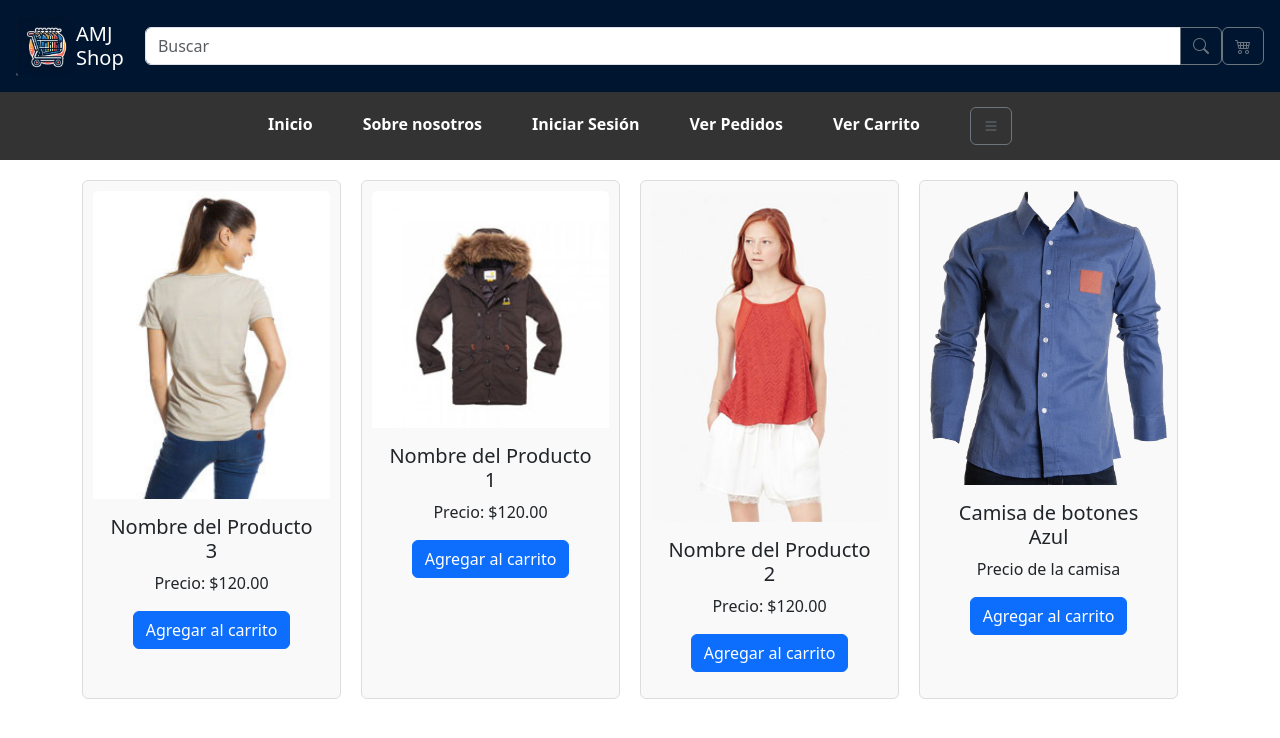
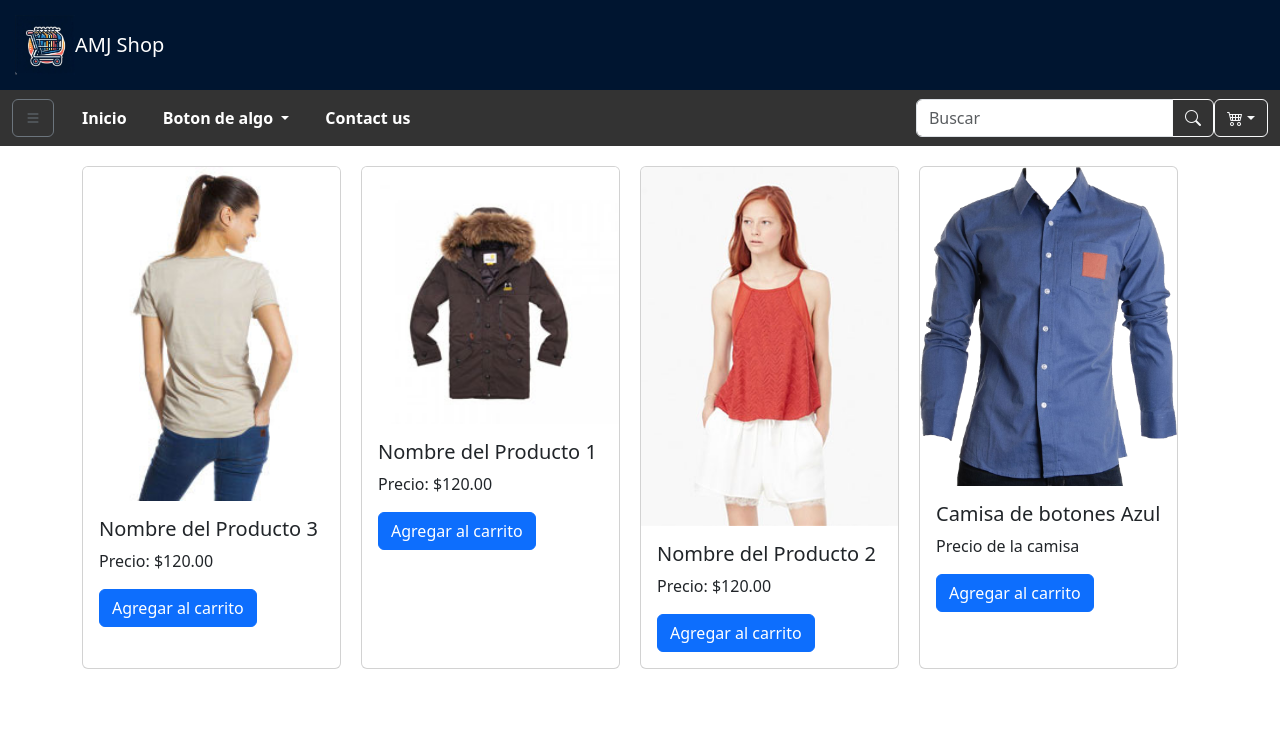
Before and after one commit to Ninthharp8/ProyectoFinal, an Angular app: page / in a window 1280 px wide. Shown: the top 738 px of the page. Built offline with nearby package versions, Linux system fonts and the light colour scheme.

Commit message:
hice tantas cosas que ya ni me acuerdo que es jajaja

```diff
--- a/src/app/Componentes/login/login.component.css
+++ b/src/app/Componentes/login/login.component.css
@@ -1,8 +1,8 @@
 
 body{
     background-image: url("../../../assets/back.jpg");
-    background-size:cover;
-    background-repeat: no-repeat;
+    background-size:auto;
+    background-repeat: repeat;
     background-position: center;
     background-attachment: fixed;
 }
--- a/src/app/Componentes/principal/principal.component.css
+++ b/src/app/Componentes/principal/principal.component.css
@@ -1,18 +1,8 @@
-header{
-  font-family:Press Start 2P, "Times New Roman";
-
-  background-color:rgb(0, 21, 48);
-  align-items:center;
-  justify-content: space-between;
-
-}
-
 
 nav {
   background-color: #333;
-    color: #fff;
-    padding: 15px 0;
-    text-align: center;
+
+
 }
 
 ul {
@@ -23,8 +13,7 @@ nav {
 
 li {
   display: inline;
-    margin-right: 50px;
-
+  margin-right: 20px;
 }
 
 a {
@@ -33,7 +22,6 @@ nav {
   font-weight: bold;
 }
 
-  /* Estilos para los productos */
 .container {
   display: flex;
   flex-wrap: nowrap;
@@ -43,23 +31,6 @@ nav {
 }
 
 .product {
-    width: calc(33.33% - 20px);
+  width: 18rem;
   margin-right: 20px;
-    background-color: #f9f9f9;
-    border: 1px solid #ddd;
-    padding: 10px;
-    text-align: center;
 }
-
-
-  img {
-
-    align-items: center;
-    align-content: center;
-  }
-
-  .bo{
-    display: flex;
-    justify-content: right;
-    align-items: right;
-  }
--- a/src/app/Componentes/principal/principal.component.html
+++ b/src/app/Componentes/principal/principal.component.html
@@ -7,51 +7,69 @@
 </head>
 <body>
 
-  <header class="d-flex  p-3  text-white">
-    <div class="d-flex align-items-center">
-        <img src="assets/Logo1.jpeg" alt="Logo AMJ Shop" class="mr-2" style="width: 60px; height: 60px;">
-        <h5 class="m-0">AMJ Shop</h5>
+  <nav class="navbar navbar-expand-lg "> <!-- Aqui empieza laa barra de items-->
+    <div class="container-fluid">
+      <div class="collapse navbar-collapse" id="navbarSupportedContent">
+        <li><button class="btn btn-outline-secondary  " type="button" data-bs-toggle="offcanvas" data-bs-target="#offcanvasWithBothOptions" aria-controls="offcanvasWithBothOptions"><i class="bi bi-list"></i></button></li >
+        <ul class="navbar-nav me-auto mb-2 mb-lg-0">
+          <!--Enlace al inicio-->
+          <li class="nav-item"><a class="nav-link " aria-current="page" href="#">Inicio</a></li>
+          <!-- Botton desplegable-->
+          <ul class="navbar-nav">
+            <li class="nav-item dropdown">
+              <a class="nav-link dropdown-toggle" href="#" role="button" data-bs-toggle="dropdown" aria-expanded="false">
+                Boton de algo
+              </a>
+              <ul class="dropdown-menu dropdown-menu-dark">
+                <li><a class="dropdown-item" href="#">Action</a></li>
+                <li><a class="dropdown-item" href="#">Another action</a></li>
+                <li><a class="dropdown-item" href="#">Something else here</a></li>
+              </ul>
+            </li>
+          </ul>
+          <!--Boton de contact us-->
+          <li class="nav-item"><a class="nav-link " aria-current="page" href="#">Contact us </a></li>
+        </ul>
+        <!-- Buscador-->
+        <form class="d-flex" role="search">
+          <div class="input-group ">
+            <input type="text" class="form-control" placeholder="Buscar" aria-label="Buscar" aria-describedby="button-addon2">
+            <button class="btn btn-outline-light" type="button" id="button-addon2"><i class="bi bi-search"></i></button>
           </div>
-    <div class="input-group">
-        <input type="text" class="form-control" placeholder="Buscar" aria-label="Buscar" aria-describedby="button-addon2">
-        <button class="btn btn-outline-secondary" type="button" id="button-addon2">
-            <i class="bi bi-search"></i>
-        </button>
+        </form >
+        <!-- Aqui se define el carrito-->
+        <div class="btn-group">
+          <button type="button" class="btn btn-outline-light dropdown-toggle" data-bs-toggle="dropdown" aria-expanded="false"><i class="bi bi-cart4"></i></button>
+          <ul class="dropdown-menu">
+            <li>
+              <div class="CartContainer">
+
+                <div class="row">
+                  <div class="col-12 text-end">
+                    <button class="btn btn-sm btn-success">comprar</button>
                   </div>
-
-    <button class="btn btn-outline-secondary"  type="button" > <i class="bi bi-cart4"></i> </button>
-
-
-</header>
-
-  <nav class=" ">
-    <ul>
-      <li><a routerLink="/">Inicio</a></li>
-      <li><a routerLink="/Sobre nosotros">Sobre nosotros</a></li>
-      <li><a routerLink="/login">Iniciar Sesión</a></li>
-      <li><a routerLink="/pedidos">Ver Pedidos</a></li>
-      <li><a routerLink="/carrito">Ver Carrito</a></li>
-
-
-      <button class="btn btn-outline-secondary  " type="button" data-bs-toggle="offcanvas" data-bs-target="#offcanvasWithBothOptions" aria-controls="offcanvasWithBothOptions"><i class="bi bi-list"></i></button>
-      <div class="offcanvas offcanvas-end" data-bs-scroll="true" tabindex="-1" id="offcanvasWithBothOptions" aria-labelledby="offcanvasWithBothOptionsLabel">
+                </div>
+              </div>
+            </li>
+          </ul>
+        </div><!--fin del div del carrito -->
+      </div>
+    </div>
+  </nav>
+  <!-- Este es la parte del offcanvas-->
+  <div class="offcanvas offcanvas-start" data-bs-scroll="true" tabindex="-1" id="offcanvasWithBothOptions" aria-labelledby="offcanvasWithBothOptionsLabel">
     <div class="offcanvas-header">
-          <h5 class="offcanvas-title" id="offcanvasDarkLabel">carrito</h5>
+      <h5 class="offcanvas-title" id="offcanvasWithBothOptionsLabel">Menu de opciones</h5>
       <button type="button" class="btn-close" data-bs-dismiss="offcanvas" aria-label="Close"></button>
     </div>
     <div class="offcanvas-body">
-          <p> Aqui va lo demás</p>
+      <p>aqui iria el resto o el contenido.</p>
     </div>
   </div>
 
-    </ul>
-  </nav>
-
-  <!-- Contenido de la página principal -->
   <div class="container">
-
-    <div class="card product" style="width: 18rem;">
-      <img src="assets/p1.jpg" class="card-img-top" alt="Producto 3" />
+    <div class="card product">
+      <img src="assets/p1.jpg" class="card-img-top" alt="Producto 3">
       <div class="card-body">
         <h5 class="card-title">Nombre del Producto 3</h5>
         <p class="card-text">Precio: $120.00</p>
@@ -59,8 +77,8 @@
       </div>
     </div>
 
-    <div class="card product" style="width: 18rem;">
-      <img src="assets/p2.jpg" class="card-img-top" alt="Producto 3" />
+    <div class="card product">
+      <img src="assets/p2.jpg" class="card-img-top" alt="Producto 3">
       <div class="card-body">
         <h5 class="card-title">Nombre del Producto 1</h5>
         <p class="card-text">Precio: $120.00</p>
@@ -68,8 +86,8 @@
       </div>
     </div>
 
-    <div class="card product" style="width: 18rem;">
-      <img src="assets/p3.jpg" class="card-img-top" alt="Producto 3" />
+    <div class="card product">
+      <img src="assets/p3.jpg" class="card-img-top" alt="Producto 3">
       <div class="card-body">
         <h5 class="card-title">Nombre del Producto 2</h5>
         <p class="card-text">Precio: $120.00</p>
@@ -77,8 +95,8 @@
       </div>
     </div>
 
-    <div class="card product" style="width: 18rem;">
-      <img src="../../../assets/camisa.png" class="card-img-top " alt="...">
+    <div class="card product">
+      <img src="../../../assets/camisa.png" class="card-img-top" alt="...">
       <div class="card-body">
         <h5 class="card-title">Camisa de botones Azul</h5>
         <p class="card-text">Precio de la camisa</p>
@@ -88,5 +106,6 @@
   </div>
 
 
+
 </body>
 </html>
--- a/src/app/Componentes/productos/productos.component.html
+++ b/src/app/Componentes/productos/productos.component.html
@@ -7,14 +7,14 @@
 </head>
 <body>
 
-<div *ngFor="let producto of productos!" class="card product" style="width: 18rem;">
+<!-- <div *ngFor="let producto of productos!" class="card product" style="width: 18rem;">
   <img [src]="producto.imageUrl" class="card-img-top" alt="...">
   <div class="card-body">
     <h5 class="card-title">{{ producto.name }}</h5>
     <p class="card-text">Precio: {{ producto.price }}</p>
     <a href="#" class="btn btn-primary">Agregar al carrito</a>
   </div>
-</div>
+</div> -->
 
 </body>
 </html>
--- a/src/app/app.component.css
+++ b/src/app/app.component.css
@@ -0,0 +1,8 @@
+header {
+  background-color: #001530;
+  color: white;
+  padding: 15px;
+  display: flex;
+  justify-content: space-between;
+  align-items: center;
+}
--- a/src/app/app.component.html
+++ b/src/app/app.component.html
@@ -6,8 +6,17 @@
     <title>Document</title>
 </head>
 <body>
+    <header class="d-flex container-fluid">
+        <a class="navbar-brand" routerLink="/">
+          <div class="d-flex align-items-center">
+              <img src="assets/Logo1.jpeg" alt="Logo AMJ Shop" class="mr-2" style="width: 60px; height: 60px;">
+              <h5 class="m-0">AMJ Shop</h5>
+          </div>
+        </a >
+
+    </header>
+
     <router-outlet></router-outlet>
-
 
 </body>
 </html>
```
Lines whose indentation alone changed are shown as unchanged.
